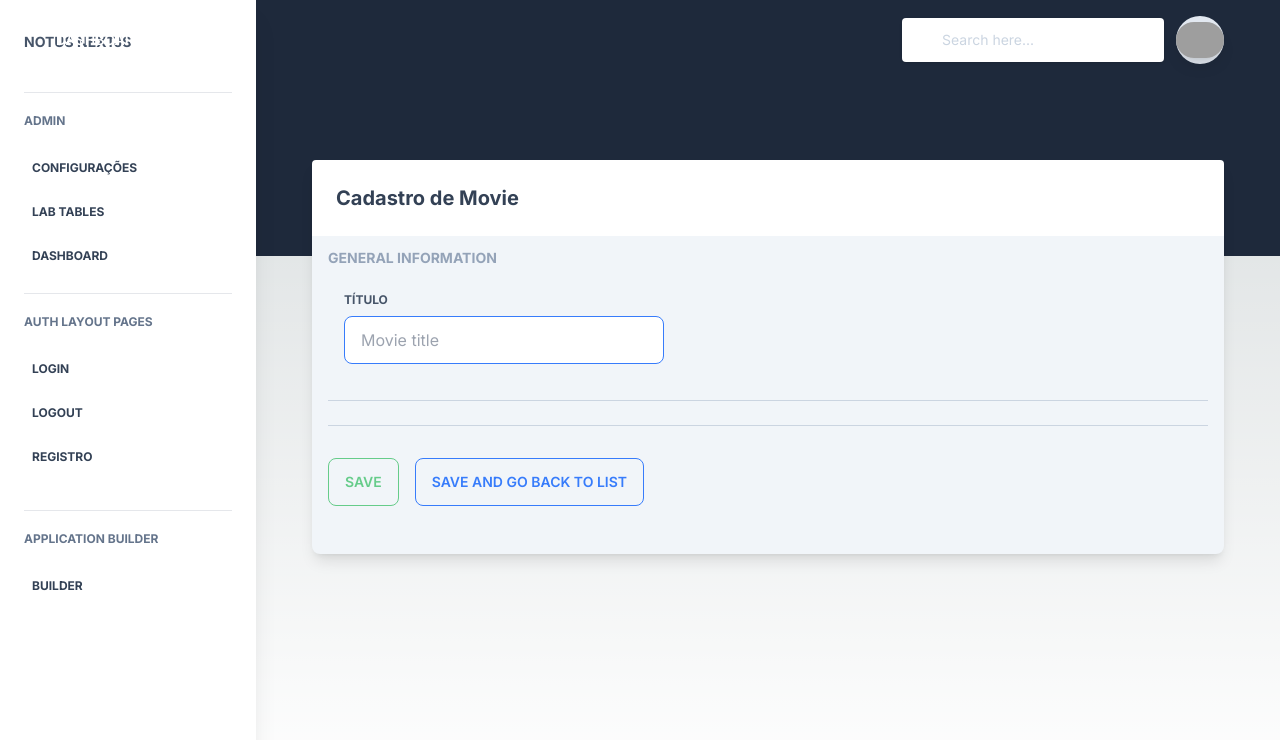
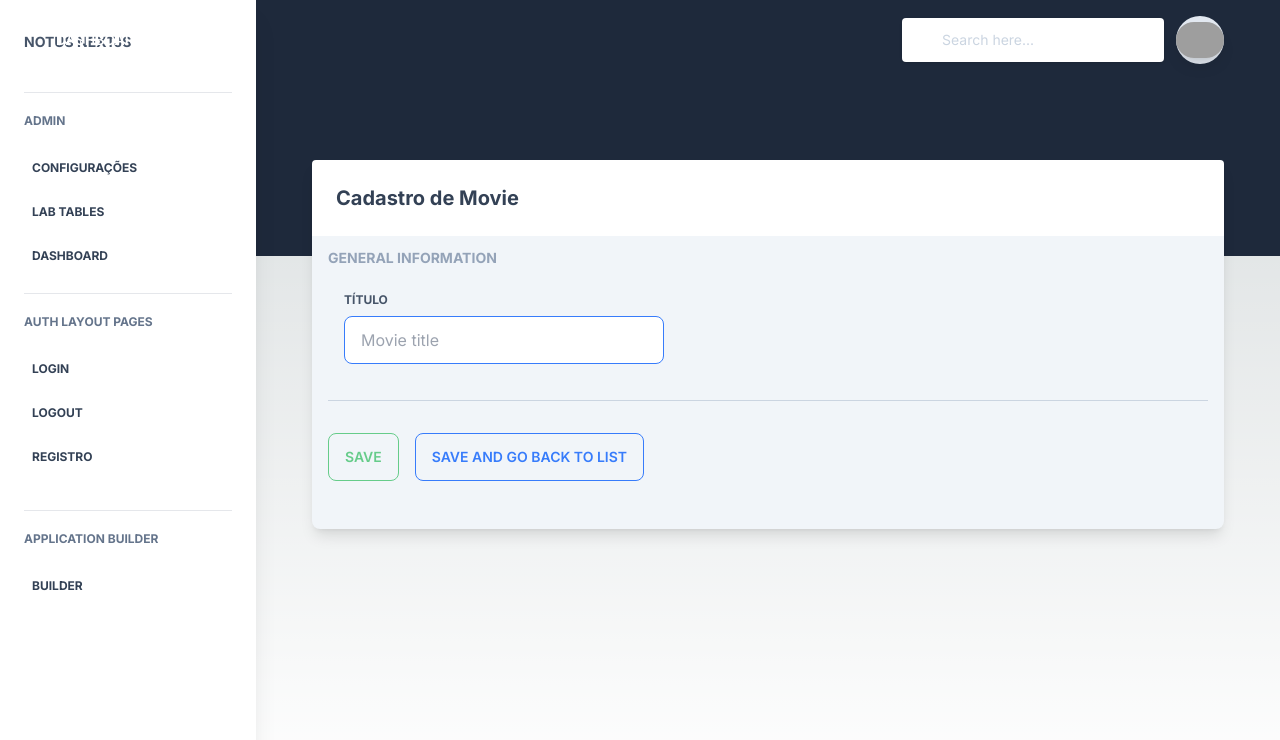
Before and after one commit to robsonmrsp/nextflics, a Next.js app: page /admin/movie/create in a window 1280 px wide. Shown: the top 740 px of the page. Built offline with nearby package versions, Linux system fonts and the light colour scheme; grey boxes are pictures that could not be loaded.

Commit message:
add preline to project

```diff
--- a/package.json
+++ b/package.json
@@ -28,6 +28,7 @@
     "lodash": "^4.17.21",
     "next": "13.4.7",
     "postcss": "8.4.24",
+    "preline": "^1.9.0",
     "react": "18.2.0",
     "react-dom": "18.2.0",
     "react-icons": "^4.10.1",
--- a/src/components/forms/FormMovie.js
+++ b/src/components/forms/FormMovie.js
@@ -50,8 +50,6 @@ export default function FormMovie() {
               </div>
 
               <hr className="mt-6 border-b-1 border-blueGray-300" />
-
-              <hr className="mt-6 border-b-1 border-blueGray-300" />
               <div className="flex space justify-start py-8 col-span-6">
                 <div className="pr-2">
                   <button className="btn btn-outline btn-primary">Save</button>
--- a/tailwind.config.js
+++ b/tailwind.config.js
@@ -4,6 +4,7 @@ const colors = require("tailwindcss/colors");
 
 module.exports = {
   content: [
+    'node_modules/preline/dist/*.js',
     "./src/pages/**/*.{js,ts,jsx,tsx,mdx}",
     "./src/components/**/*.{js,ts,jsx,tsx,mdx}",
     "./src/app/**/*.{js,ts,jsx,tsx,mdx}",
@@ -86,7 +87,7 @@ module.exports = {
     "disabled",
   ],
   // Re
-  plugins: [require("@tailwindcss/typography"), require("daisyui")],
+  plugins: [require("@tailwindcss/typography"), require("daisyui"),require('preline/plugin')],
   daisyui: {
     themes: true, // true: all themes | false: only light + dark | array: specific themes like this ["light", "dark", "cupcake"]
     darkTheme: "light", // name of one of the included themes for dark mode
```
Also changed, not shown: 2 other files (tests, documents, lock files or other folders).
